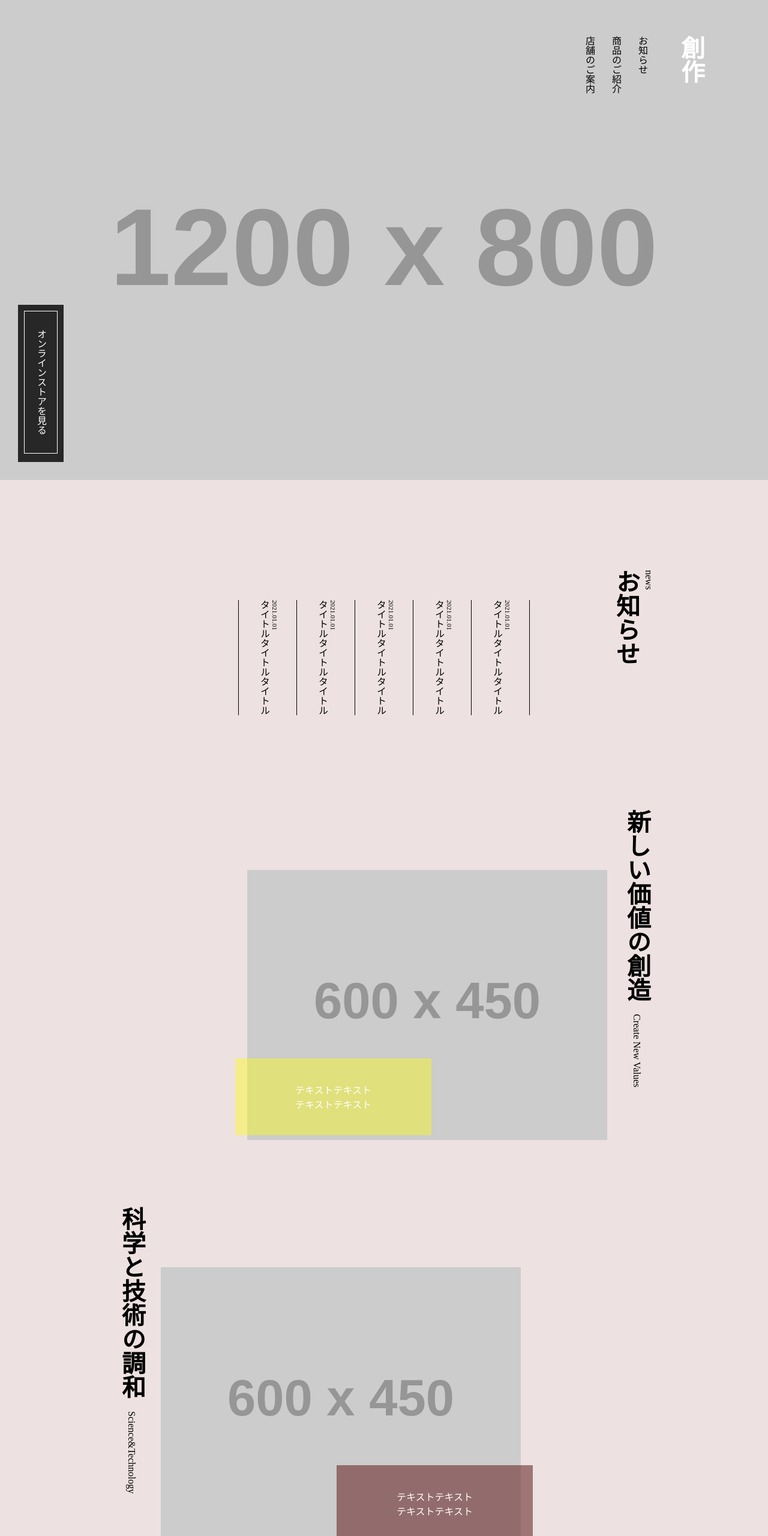
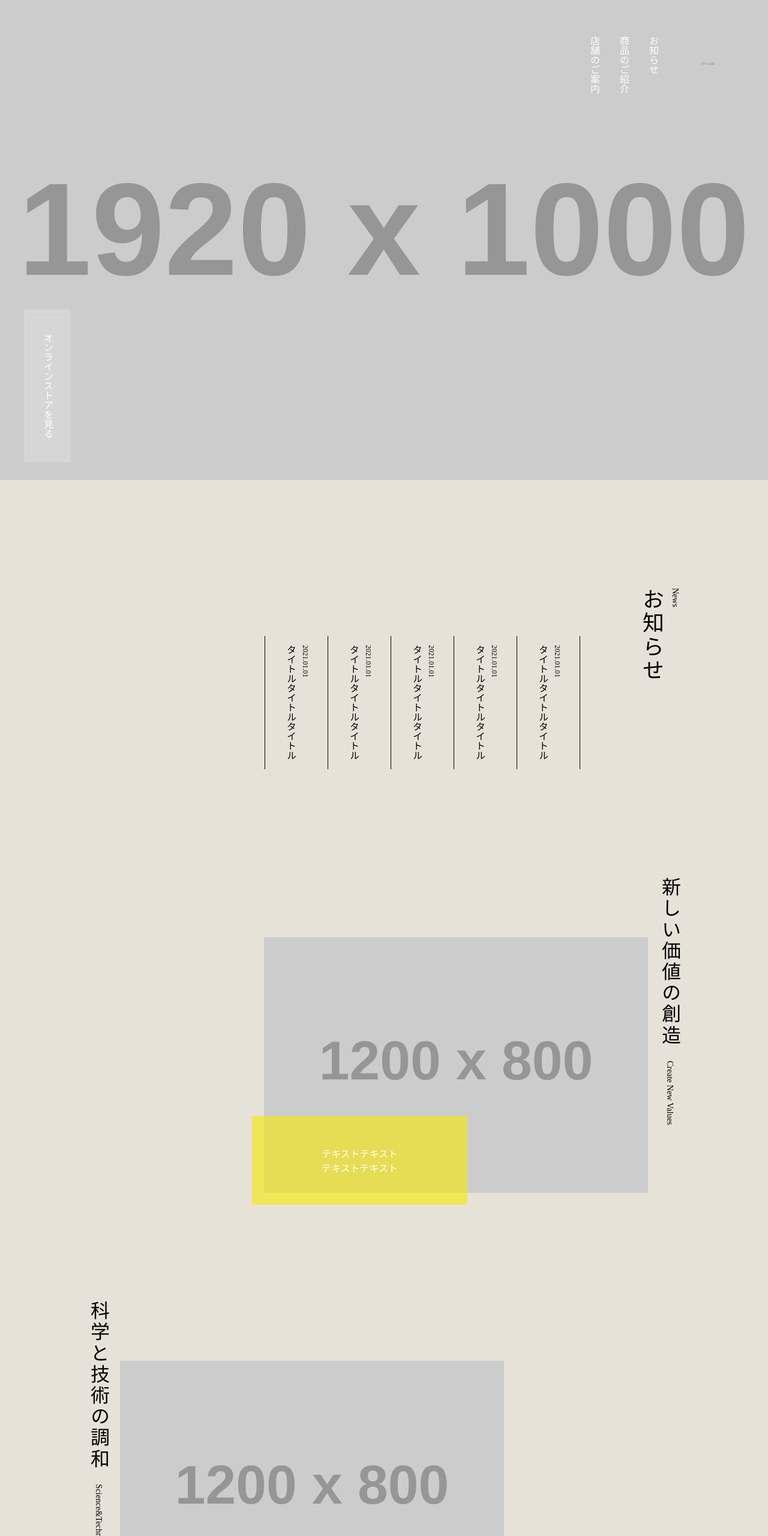
Before and after one commit to hatakeyamatakuma/reproduction6, a plain HTML site: page index.html in a window 1280 px wide. Shown: the top 2560 px of the page at 60% size. Drawn offline with Linux system fonts and the light colour scheme; placeholder pictures from the web are drawn by us.

Commit message:
third-commit use-develop

```diff
--- a/index.html
+++ b/index.html
@@ -9,24 +9,28 @@
 </head>
 <body>
   <header id="header">
-    <div class="header__title">
-      <h1 class="sec-title">創作</h1>
-      <ul class="sec-list">
+    <h1 class="site-title">
+      <a href="#">
+        <img src="https://placehold.jp/57x132.png" alt="創作">
+      </a>
+    </h1>
+    <nav id="nav">
+      <ul>
         <li><a href="#news">お知らせ</a></li>
         <li><a href="#introduction">商品のご紹介</a></li>
         <li><a href="#map">店舗のご案内</a></li>
       </ul>
-    </div>
+    </nav>
     <div class="header__anker">
-      <a href="#">オンラインストアを見る</a>
+      <a href="#" target="blank">オンラインストアを見る</a>
     </div>
   </header>
   <main>
     <section id="news" class="wrapper">
-      <div class="news__title">
-        <p>news</p>
-        <h2 class="sec-title">お知らせ</h2>
-      </div>
+      <h2 class="section-title">
+        <span class="en">News</span>
+        <span class="ja">お知らせ</span>
+      </h2>
       <dl class="news__content">
         <dt>2021.01.01</dt>
         <dd>タイトルタイトルタイトル</dd>
@@ -40,60 +44,60 @@
         <dd>タイトルタイトルタイトル</dd>
       </dl>
     </section>
-    <section id="introduction" class="wrapper">
-      <div class="introduction__top">
-        <div class="introduction__title">
-          <h2 class="sec-title">新しい価値の創造</h2>
-          <p>Create New Values</p>
-        </div>
-        <div class="introduction__top__img">
-          <img src="https://placehold.jp/600x450.png">
-          <div class="introduction__top__img__text">
-            <p>テキストテキスト
+    <section id="introduction-top" class="introduction wrapper">
+      <h2 class="section-title">
+        <span class="ja">新しい価値の創造</span>
+        <span class="en">Create New Values</p>
+      </h2>
+      <div class="introduction-top__img">
+        <img src="https://placehold.jp/1200x800.png">
+        <p class="introduction-top__img__text">テキストテキスト
           <br>
           テキストテキスト
         </p>
       </div>
-        </div>
-      </div>
-      <div class="introduction__bottom">
-        <div class="introduction__title">
-          <h2 class="sec-title">科学と技術の調和</h2>
-          <p>Science&Technology</p>
-        </div>
-        <div class="introduction__bottom__img">
-          <img src="https://placehold.jp/600x450.png">
-          <div class="introduction__bottom__img__text">
-            <p>
+    </section>
+    <section id="introduction-bottom" class="introduction wrapper">
+      <h2 class="section-title">
+        <span class="ja">科学と技術の調和</span>
+        <span class="en">Science&Technology</span>
+      </h2>
+      <div class="introduction-bottom__img">
+        <img src="https://placehold.jp/1200x800.png">
+        <p class="introduction-bottom__img__text">
           テキストテキスト
           <br>
           テキストテキスト
         </p>
       </div>
-        </div>
-      </div>
     </section>
     <section id="map">
-      <iframe src="https://www.google.com/maps/embed?pb=!1m26!1m12!1m3!1d51867.081021258215!2d139.69888875039874!3d35.65994546878232!2m3!1f0!2f0!3f0!3m2!1i1024!2i768!4f13.1!4m11!3e6!4m3!3m2!1d35.6619678!2d139.73356429999998!4m5!1s0x60188b9c2ef8e6c3%3A0xff8de5eeddcd1e17!2z44CSMTA2LTAwMzIg5p2x5Lqs6YO95riv5Yy65YWt5pys5pyo77yV5LiB55uu!3m2!1d35.659880799999996!2d139.7339083!5e0!3m2!1sja!2sjp!4v1671430981375!5m2!1sja!2sjp" width="1280" height="500" style="border:0;" allowfullscreen="" loading="lazy" referrerpolicy="no-referrer-when-downgrade"></iframe>
+      <iframe src="https://www.google.com/maps/embed?pb=!1m26!1m12!1m3!1d51867.081021258215!2d139.69888875039874!3d35.65994546878232!2m3!1f0!2f0!3f0!3m2!1i1024!2i768!4f13.1!4m11!3e6!4m3!3m2!1d35.6619678!2d139.73356429999998!4m5!1s0x60188b9c2ef8e6c3%3A0xff8de5eeddcd1e17!2z44CSMTA2LTAwMzIg5p2x5Lqs6YO95riv5Yy65YWt5pys5pyo77yV5LiB55uu!3m2!1d35.659880799999996!2d139.7339083!5e0!3m2!1sja!2sjp!4v1671430981375!5m2!1sja!2sjp" width="600" height="450" style="border:0;" allowfullscreen="" loading="lazy" referrerpolicy="no-referrer-when-downgrade"></iframe>
     </section>
   </main>
   <footer id="footer">
-    <div class="footer__content">
-      <div class="footer__content__right">
-        <h2 class="sec-title">創作</h2>
-        <div class="footer__content__righr__adress">
-          <p>〒106-0032 東京都港区六本木５丁目XXXXX</p>
-          <p>電話：03-XXXX-XXXX</p>
+    <div class="footer__inner">
+      <div class="footer__inner__left">
+        <p>
+          <a href="#" target="blank">オンラインストアを見る</a>
+          |
+          <a href="mailto:xxxxx@xxx.xxx.com">お問い合せ</a>
+        </p>
       </div>
-        <ul class="sec-title">
-          <li><a>お知らせ</a></li>
-          <li><a>商品のご紹介</a></li>
-          <li><a>店舗のご案内</a></li>
+      <div class="footer__inner__right">
+        <div class="footer__inner__right__logo">
+          <img src="https://placehold.jp/57x132.png">
+        </div>
+        <p class="footer__inner__right__info">
+          〒１０６-００３２　東京都港区六本木５丁目×××××
+          <br>
+          電話：<a href="tel:03-xxxx-xxxx">０３-ＸＸＸＸ-ＸＸＸＸ</a>
+        </p>
+        <ul class="footer__inner__right__menu">
+          <li><a href="#news">お知らせ</a></li>
+          <li><a href="#introduction-top">商品のご紹介</a></li>
+          <li><a href="#map">店舗のご案内</a></li>
         </ul>
-      </div>
-      <div class="footer__content__contact">
-        <a href="#">オンラインストアを見る</a>
-        <a href="#">お問合せ</a>
       </div>
     </div>
     <p class="copy-right">©️SOUSAKU</p>
--- a/style.css
+++ b/style.css
@@ -3,6 +3,19 @@
 * {
   margin: 0;
   padding: 0;
+}
+
+*, :after, :before {
+  background-repeat: no-repeat;
+  box-sizing: inherit;
+}
+
+html {
+  -webkit-text-size-adjust: 100%;
+  box-sizing: border-box;
+  -moz-tab-size: 4;
+  tab-size: 4;
+  word-break: normal;
 }
 
 li {
@@ -11,16 +24,33 @@ li {
 
 a {
   text-decoration: none;
+  color: #fff;
+}
+
+img {
+  max-width: 100%;
+  vertical-align: bottom;
+}
+
+body {
+  background-color: #e6e2d7;
   color: #000;
+  font-family: 'Noto Serif JP', serif;
 }
 
 #header {
+  width: 100%;
   height: 100vh;
-  background-image: url(https://placehold.jp/1200x800.png);
+  background-image: url(https://placehold.jp/1920x1000.png);
+  background-position: center top;
   background-size: cover;
   background-repeat: no-repeat;
+  padding: 60px 80px;
   position: relative;
   color: #fff;
+  writing-mode: vertical-rl;
+  -webkit-writing-mode: vertical-rl;
+  margin-bottom: 180px;
 }
 
 .header__title {
@@ -30,175 +60,348 @@ a {
   writing-mode: vertical-rl;
 }
 
-.sec-list {
-  margin-right: 40px;
+.site-title {
+  line-height: 1px;
+  margin-left: 60px;
+  display: block;
 }
 
-.sec-list li {
-  margin-left: 20px;
+.site-title img{
+  width: 40px;
 }
 
-.sec-list li:last-child {
-  margin-left: 0;
-}
-
-.sec-title {
-  font-size: 2.5rem;
+#nav li {
+  margin-left: 25px;
 }
 
 .header__anker {
   position: absolute;
   bottom: 30px;
-  left: 30px;
-  background-color: rgb(39, 39, 39);
-  padding: 10px;
+  left: 40px;
+  background: rgba(255,255,255,0.2);
+  padding: 8px;
 }
 
 .header__anker a {
-  padding: 20px;
-  color: #fff;
-  background-color: rgb(39, 39, 39);
-  padding: 30px 15px;
-  border: #fff 1px solid;
-  box-sizing: border-box;
-  writing-mode: vertical-rl;
-}
-
-main {
-  background-color: rgb(237, 225, 225)
+  display: block;
+  padding: 30px 18px;
+  border: #ccc 1px solid;
 }
 
 .wrapper {
   width: 100%;
-  max-width: 900px;
+  max-width: 1024px;
   margin: 0 auto;
+  padding: 0 20px;
 }
 
 #news {
-  position: relative;
-  height: 400px;
-  padding-top: 150px;
+  margin-bottom: 180px;
+  display: flex;
+  flex-direction: row-reverse;
 }
 
-.news__title {
-  position: absolute;
-  top: 150;
-  right: 0;
+.section-title {
+  font-weight: normal;
+  line-height: 1;
   writing-mode: vertical-rl;
-  margin-left: 50px;
+  -webkit-writing-mode: vertical-rl;
+}
+
+#news .section-title .en {
+  display: block;
+  font-size: 0.875rem;
+  margin-left: 15px;
+}
+
+#news .section-title .ja {
+  display: block;
+  font-size: 2.25rem;
+  letter-spacing: 0.1em;
 }
 
 .news__content {
-  margin: 0 auto;
+  padding: 80px 100px 0 0;
   writing-mode: vertical-rl;
-  padding-top: 50px;
+  -webkit-writing-mode: vertical-rl;
 }
 
 .news__content dt {
-  font-size: 0.7rem;
-  padding-right: 30px;
+  font-size: 0.75rem;
+  padding: 15px 30px 15px 5px;
   border-right: 1px solid #000;
 }
 
 .news__content dd {
-  padding-left: 30px;
+  padding: 15px 0 15px 30px;
 }
 
 .news__content dd:last-child {
   border-left: 1px solid #000;
 }
 
-.introduction__top {
+.introduction {
   display: flex;
-  flex-direction:row-reverse;
-  position: relative;
-  padding-bottom: 200px;
+  margin-bottom: 180px;
 }
 
-.introduction__title {
-  writing-mode: vertical-rl;
-  display: flex;
-  flex-direction: row;
-  align-items: center;
+.introduction .section-title {
+  font-weight: normal;
+  line-height: 1;
 }
 
-.introduction__title p {
-  margin-top: 20px;
+#introduction-top .section-title {
+  margin-left: 20px;
+  writing-mode: vertical-rl;
+  -webkit-writing-mode: vertical-rl;
 }
 
-.introduction__top__img {
-  position: absolute;
-  top: 100px;
-  right: 20px;
+#introduction-bottom .section-title {
+  margin-right: 20px;
+  writing-mode: vertical-rl;
+  -webkit-writing-mode: vertical-rl;
+}
+
+#introduction-top {
+  flex-direction:row-reverse;
+}
+
+.introduction .section-title .ja {
+  font-size: 2rem;
+  letter-spacing: 0.1em;
+  margin-bottom: 18px;
+}
+
+.introduction .section-title .en {
+  font-size: 0.875rem;
+}
+
+.introduction-top__img {
+  width: 65%;
+  margin-top: 100px;
   position: relative;
 }
 
-.introduction__top__img__text {
+.introduction-top__img__text {
+  width: 56%;
   position: absolute;
-  bottom: 20px;
+  bottom: -20px;
   left: -20px;
   color: #fff;
-  padding: 40px 100px;
-  background-color: rgba(255, 255, 0, 0.391);
-}
-.introduction__bottom {
-  display: flex;
-  flex-direction: row;
-  position: relative;
-  padding-bottom: 200px;
+  padding: 50px 0;
+  background-color: rgba(249, 233, 6, 0.6);
+  text-align: center;
 }
 
-.introduction__bottom__img {
-  position: absolute;
-  top: 100px;
-  left: 20px;
+.introduction-bottom__img {
+  width: 65%;
+  margin-top: 100px;
   position: relative;
 }
 
-.introduction__bottom__img__text {
+.introduction-bottom__img__text {
+  width: 56%;
   position: absolute;
-  bottom: 20px;
+  bottom: -20px;
   right: -20px;
   color: #fff;
-  padding: 40px 100px;
-  background-color: rgba(103, 34, 34, 0.56);
+  padding: 50px 0;
+  background-color: rgba(149, 42, 38, 0.6);
+  text-align: center;
 }
 
-#map {
+#map iframe {
   width: 100%;
+  vertical-align: bottom;
 }
 
 #footer {
   background-color: #000;
   color: #fff;
-  padding-top: 80px;
-  padding-bottom: 80px;
-  position: relative;
-  height: 300px;
+  padding: 80px 80px 30px 30px;
 }
 
-.footer__content {
-  writing-mode: vertical-rl;
+.footer__inner {
+  width: 100%;
+  display: flex;
+  justify-content: space-between;
+  font-size: 0.875rem;
+  margin-bottom: 10px;
 }
 
-.footer__content__right {
-  position: absolute;
-  top: 80px;
-  right: 40px;
+.footer__inner__left, .footer__inner__right {
+  writing-mode: vertical-rl;
+  -webkit-writing-mode: vertical-rl;
 }
 
-.footer__content .sec-title a {
-  color: #fff;
-  font-size: 1rem;
+#footer .footer__inner__right__logo {
+  width: 40px;
+  margin-left: 60px;
 }
 
-.footer__content .sec-title {
-  margin-left: 20px;
+#footer .footer__inner__right__info {
+  line-height: 2;
 }
 
-.footer__content__contact a {
-  color: #fff;
+#footer .footer__inner__right__menu {
+  font-size: 1rem;
+  margin-right: 60px;
 }
+
+#footer .footer__inner__right__menu li {
+  margin-left: 25px;
+}
+
 .copy-right {
   text-align: center;
+  font-size: 0.625rem;
 }
+
+
+@media screen and (max-width: 768px) {
+  #header {
+    background-image: url(https://placehold.jp/640x760.png);
+    padding: 20px;
+    margin-bottom: 80px;
+  }
+}
+
+@media screen and (max-width: 768px) {
+  .header__anker {
+    left: 20px;
+    bottom: 20px;
+  }
+}
+
+@media screen and (max-width: 768px) {
+  #news {
+    margin-bottom: 80px;
+  }
+}
+
+@media screen and (max-width: 768px) {
+  .news__content {
+    padding: 20px 30px 0 0;
+  }
+}
+
+@media screen and (max-width: 768px) {
+  .news__content dt {
+    padding: 15px 12px 15px 5px;
+  }
+}
+
+@media screen and (max-width: 768px) {
+  .news__content dd {
+    padding: 15px 0 15px 12px;
+  }
+}
+
+@media screen and (max-width: 768px) {
+  .news__content dt:nth-of-type(n + 4) {
+    display: none;
+  }
+}
+
+@media screen and (max-width: 768px) {
+  .news__content dd:nth-of-type(n + 4) {
+    display: none;
+  }
+}
+
+@media screen and (max-width: 768px) {
+  .news__content dd:nth-of-type(3) {
+    border-left: #000 solid 1px;
+  }
+}
+
+@media screen and (max-width: 768px) {
+  .introduction {
+    margin-bottom: 100px;
+  }
+}
+
+@media screen and (max-width: 768px) {
+  .wrapper {
+    max-width: 100%;
+  }
+}
+
+@media screen and (max-width: 768px) {
+  #introduction-top .section-title {
+    margin-left: 10px;
+  }
+}
+
+@media screen and (max-width: 768px) {
+  .introduction .section-title .ja {
+    font-size: 1.5rem;
+  }
+}
+
+@media screen and (max-width: 768px) {
+  .introduction .section-title .en {
+    display: none;
+  }
+}
+
+@media screen and (max-width: 768px) {
+  .introduction-top__img {
+    width: 90%;
+    margin-top: 70px;
+  }
+}
+
+@media screen and (max-width: 768px) {
+  .introduction .introduction-top__img__text {
+    width: 64%;
+    font-size: 0.875rem;
+    padding: 30px 0;
+  }
+}
+
+@media screen and (max-width: 768px) {
+  #introduction-bottom .section-title {
+    margin-right: 10px;
+  }
+}
+
+@media screen and (max-width: 768px) {
+  .introduction-bottom__img {
+    width: 90%;
+    margin-top: 70px;
+  }
+}
+
+@media screen and (max-width: 768px) {
+  .introduction .introduction-bottom__img__text {
+    width: 64%;
+    font-size: 0.875rem;
+    padding: 30px 0;
+  }
+}
+
+@media screen and (max-width: 768px) {
+  #footer {
+    padding: 40px 20px 30px 20px;
+  }
+}
+
+@media screen and (max-width: 768px) {
+  #footer .footer__inner__right__logo {
+    margin-left: 25px;
+  }
+}
+
+@media screen and (max-width: 768px) {
+  #footer .footer__inner__right__menu {
+    font-size: 0.875rem;
+    margin-right: 25px;
+  }
+}
+
+@media screen and (max-width: 768px) {
+  #footer .footer__inner__right__menu li {
+    margin-left: 10px;
+  }
+}
```
Lines whose indentation alone changed are shown as unchanged.
